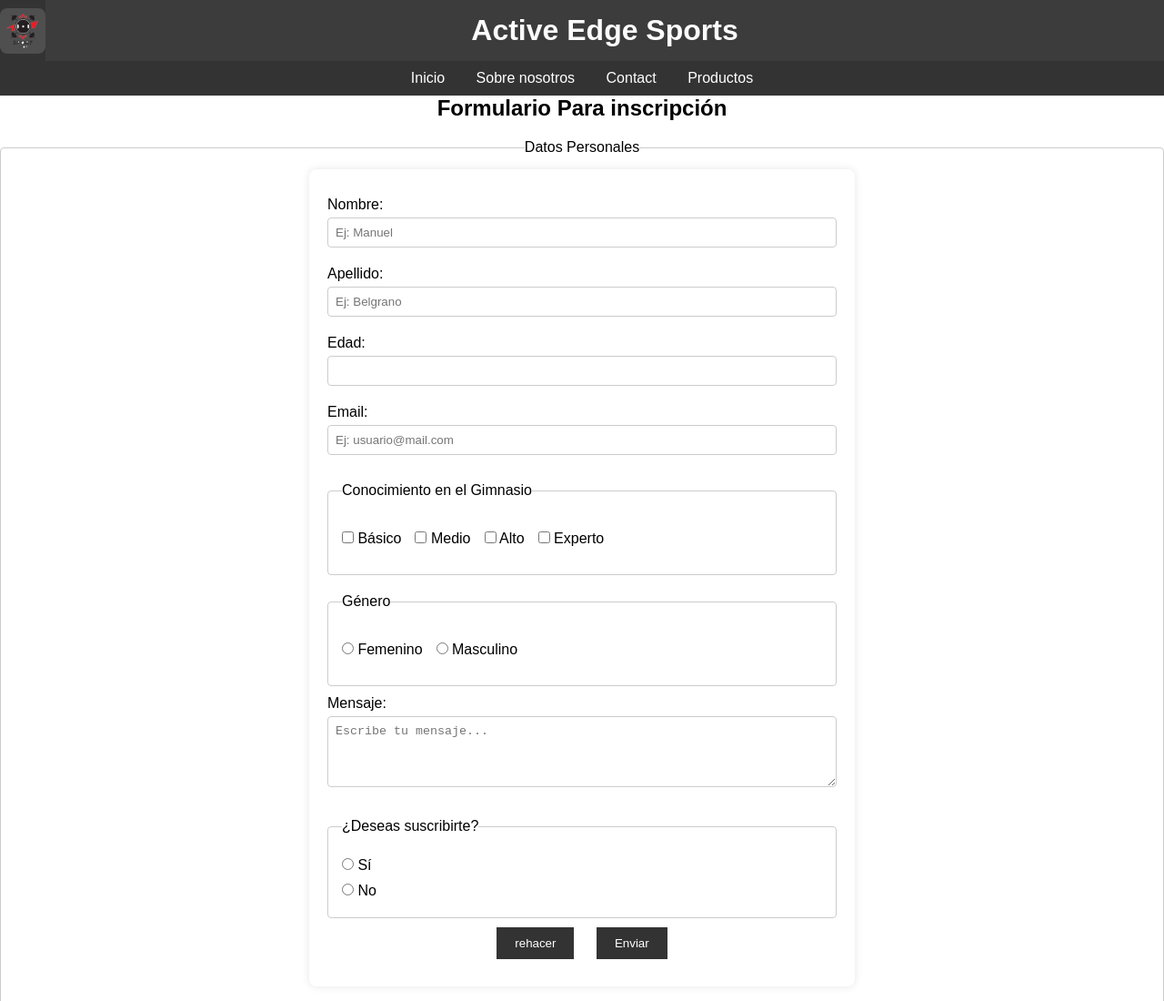
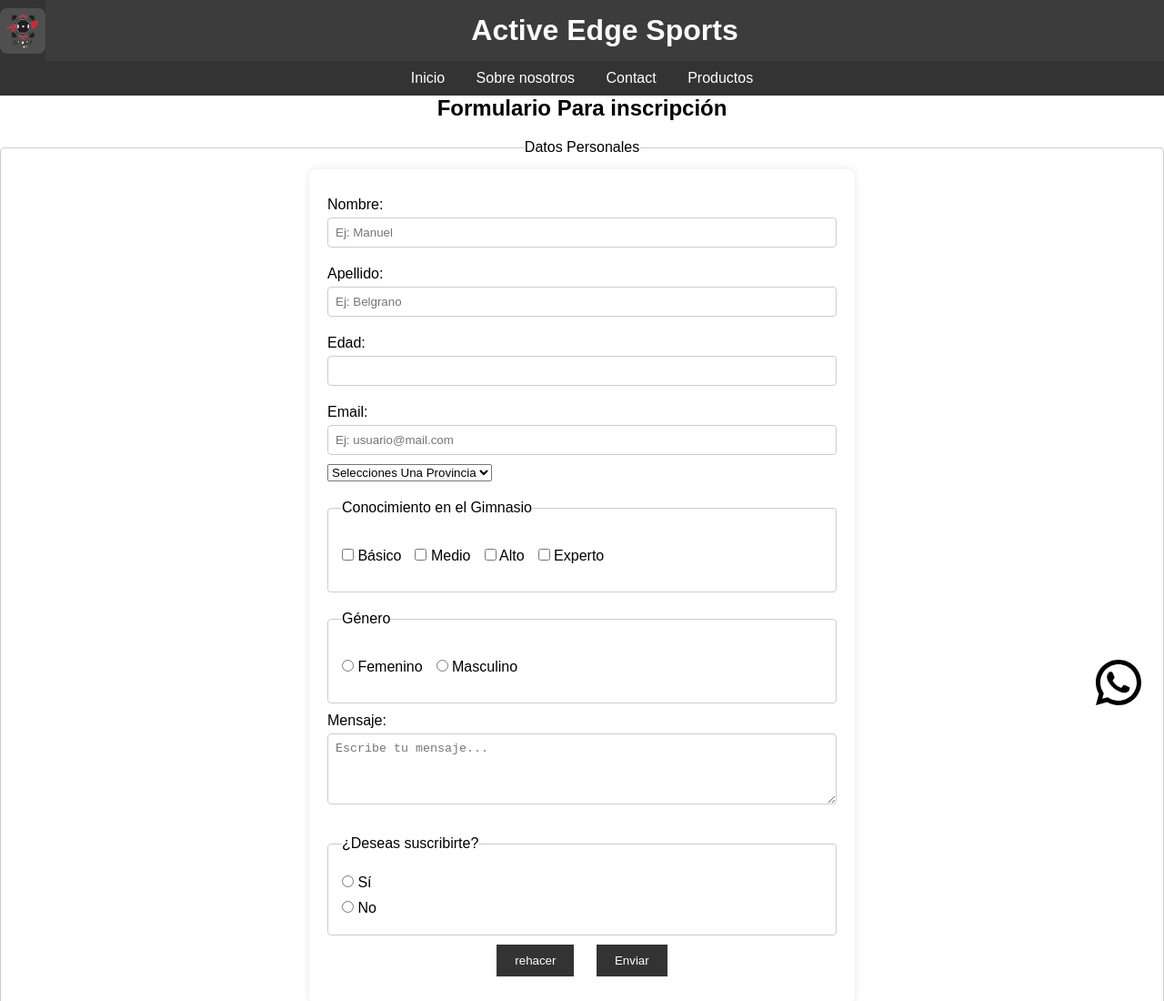
Before and after one commit to JacoboFabianDavidSanchez/clasesmartes-y-jueves, a plain HTML site: page Contact.html in a window 1280 px wide. Shown: the top 1100 px of the page at 91% size. Drawn offline with nearby package versions, Linux system fonts and the light colour scheme.

Commit message:
agradado whatsapp

```diff
--- a/Contact.html
+++ b/Contact.html
@@ -43,6 +43,16 @@
 
                 <label for="email">Email:</label>
                 <input id="email" type="email" name="email" placeholder="Ej: usuario@mail.com" required>
+                <select name="Provincia">
+
+                <option value="" disabled selected >Selecciones Una Provincia</option>
+                    <option value="Tucumán"> Tucumán</option>
+                    <option value="Salta">Salta</option>
+                    <option value="Jujuy">Jujuy</option>
+
+
+
+                </select>
 
                 <fieldset>
                   <legend>Conocimiento en el Gimnasio</legend>
@@ -90,6 +100,8 @@
               <footer>
                 <p>Proyecto de Jacobo Sanchez</p>
               </footer>
-
+              <a href="https://wa.me/5493814042190" target="_blank">
+                <img class="whatsaap" src="./assets/whatsapp-line.svg" alt="Chat WhatsApp">
+              </a>
             </body>
             </html>
--- a/style.css
+++ b/style.css
@@ -319,3 +319,17 @@
                 line-height: 1.6;
                 color: #333;
               }
+              .whatsaap {
+                position: fixed;
+                bottom: 20px;
+                right: 20px;
+                width: 60px;
+                height: 60px;
+                z-index: 1000;
+                cursor: pointer;
+                transition: transform 0.3s ease;
+            }
+
+            .whatsaap:hover {
+                transform: scale(1.1);
+            }
```
Also changed, not shown: about.html (+3 -0 lines), index.html (+3 -0 lines), products.html (+3 -0 lines), assets/whatsaap.png (added), assets/whatsaap.webp (added), assets/whatsapp-line.svg (added).
